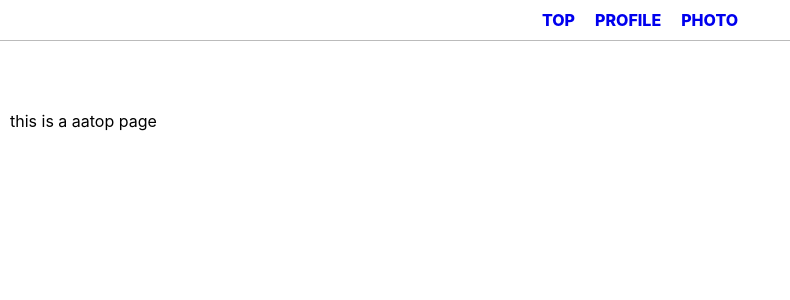
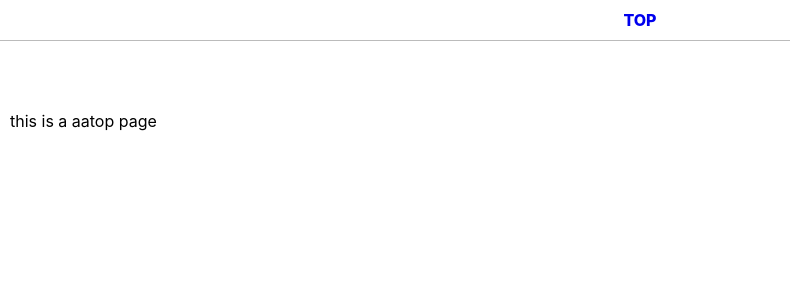
Before and after one commit to niwabarubossa/portofolio_public, a React (Create React App) app: page / in a window 1280 px wide. Shown: the top 300 px of the page, without its empty margins (0-790 px from the left). Built offline with nearby package versions, Linux system fonts and the light colour scheme.

Commit message:
remove header 2 section

```diff
--- a/src/App.tsx
+++ b/src/App.tsx
@@ -19,8 +19,6 @@ function App() {
         <Switch>
           <AppHeaderWrapper>
             <Route exact path="/" component={Top}></Route>
-            {/* <Route exact path="/profile" component={Profile}></Route> */}
-            {/* <Route exact path="/photo" component={Photo}></Route> */}
           </AppHeaderWrapper>
         </Switch>
       </Grid>
--- a/src/components/header.tsx
+++ b/src/components/header.tsx
@@ -9,8 +9,6 @@ function Header() {
         <Grid xs={12}>
             <HeaderWrapper>
                 <HeaderItem><Link to="/">TOP</Link></HeaderItem>
-                <HeaderItem><Link to="/profile">PROFILE</Link></HeaderItem>
-                <HeaderItem><Link to="/photo">PHOTO</Link></HeaderItem>
             </HeaderWrapper>
         </Grid>
     );
```
